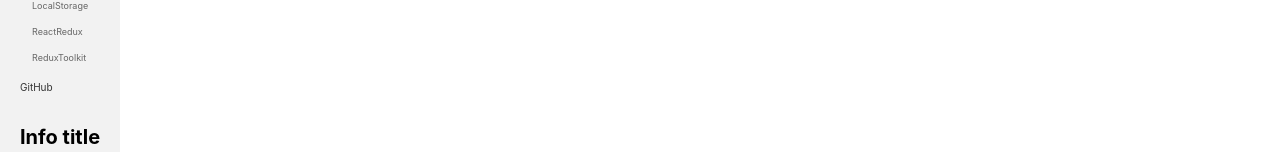
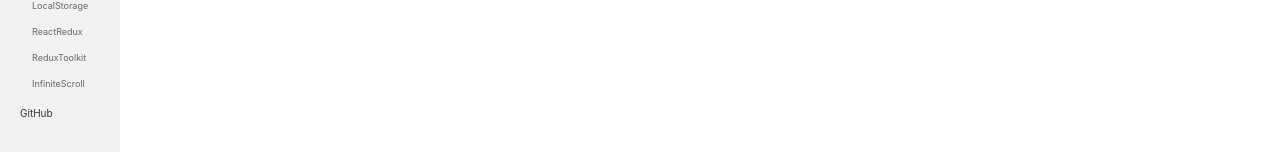
Before and after one commit to Rurien1124/react-typescript-basic, a React (Create React App) app: page /examples/props in a window 1280 px wide. Shown: the part 468-620 px from the top of the page. Built offline with nearby package versions, Linux system fonts and the light colour scheme.

Commit message:
Add route to dog page

```diff
--- a/src/App.tsx
+++ b/src/App.tsx
@@ -9,6 +9,7 @@
   ExamplesNavigationPage,
   ExamplesPropsPage,
   ExamplesStatePage,
+  InfiniteScrollPage,
   LocalStoragePage,
   PhotoCardsPage,
   ReduxComponentsPage,
@@ -32,6 +33,7 @@
           <Route path='axios' element={<AxiosPage />} />
           <Route path='local-storage' element={<LocalStoragePage />} />
           <Route path='react-redux' element={<ReduxComponentsPage />} />
+          <Route path='infinite-scroll' element={<InfiniteScrollPage />} />
           <Route
             path='redux-toolkit'
             element={<ReduxToolkitComponentsPage />}
--- a/src/examples/common/Menu.tsx
+++ b/src/examples/common/Menu.tsx
@@ -17,6 +17,7 @@
       { link: '/examples/local-storage', title: 'LocalStorage' },
       { link: '/examples/react-redux', title: 'ReactRedux' },
       { link: '/examples/redux-toolkit', title: 'ReduxToolkit' },
+      { link: '/examples/infinite-scroll', title: 'InfiniteScroll' },
     ],
   },
   {
--- a/src/pages/examples/index.tsx
+++ b/src/pages/examples/index.tsx
@@ -11,6 +11,7 @@
 import { LocalStorageCounter } from '../../examples/storage/LocalStorageCounter';
 import { ReduxComponents } from '../../examples/redux/ReduxComponents';
 import { ReduxToolkitComponents } from '../../examples/reduxtoolkit/ReduxToolkitComponents';
+import { DogPhotoCards } from '../../examples/infinitescroll/Dogs';
 
 export const ExamplesPropsPage = () => {
   return (
@@ -96,3 +97,11 @@
     </div>
   );
 };
+
+export const InfiniteScrollPage = () => {
+  return (
+    <div>
+      <DogPhotoCards />
+    </div>
+  );
+};
```
